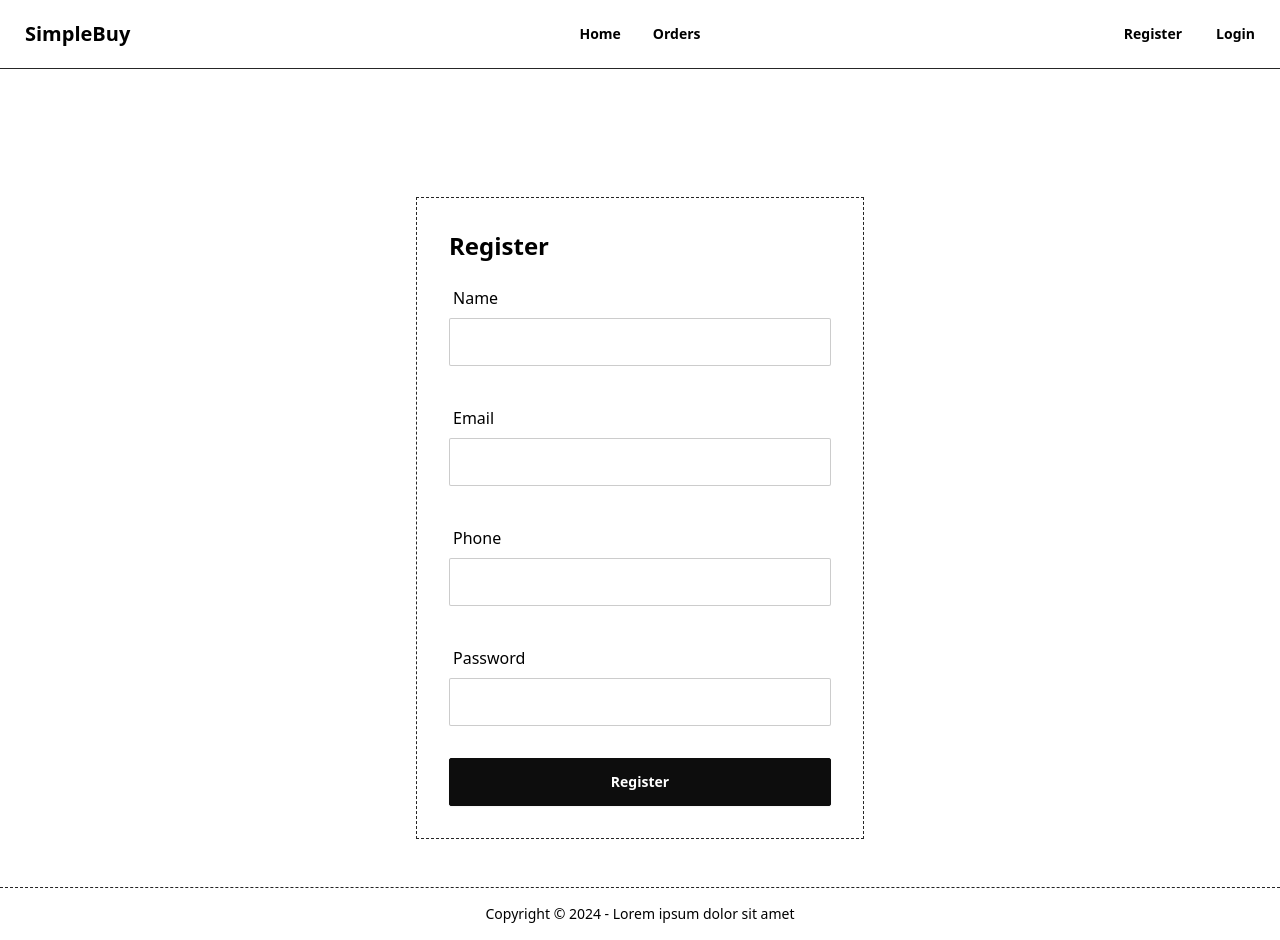
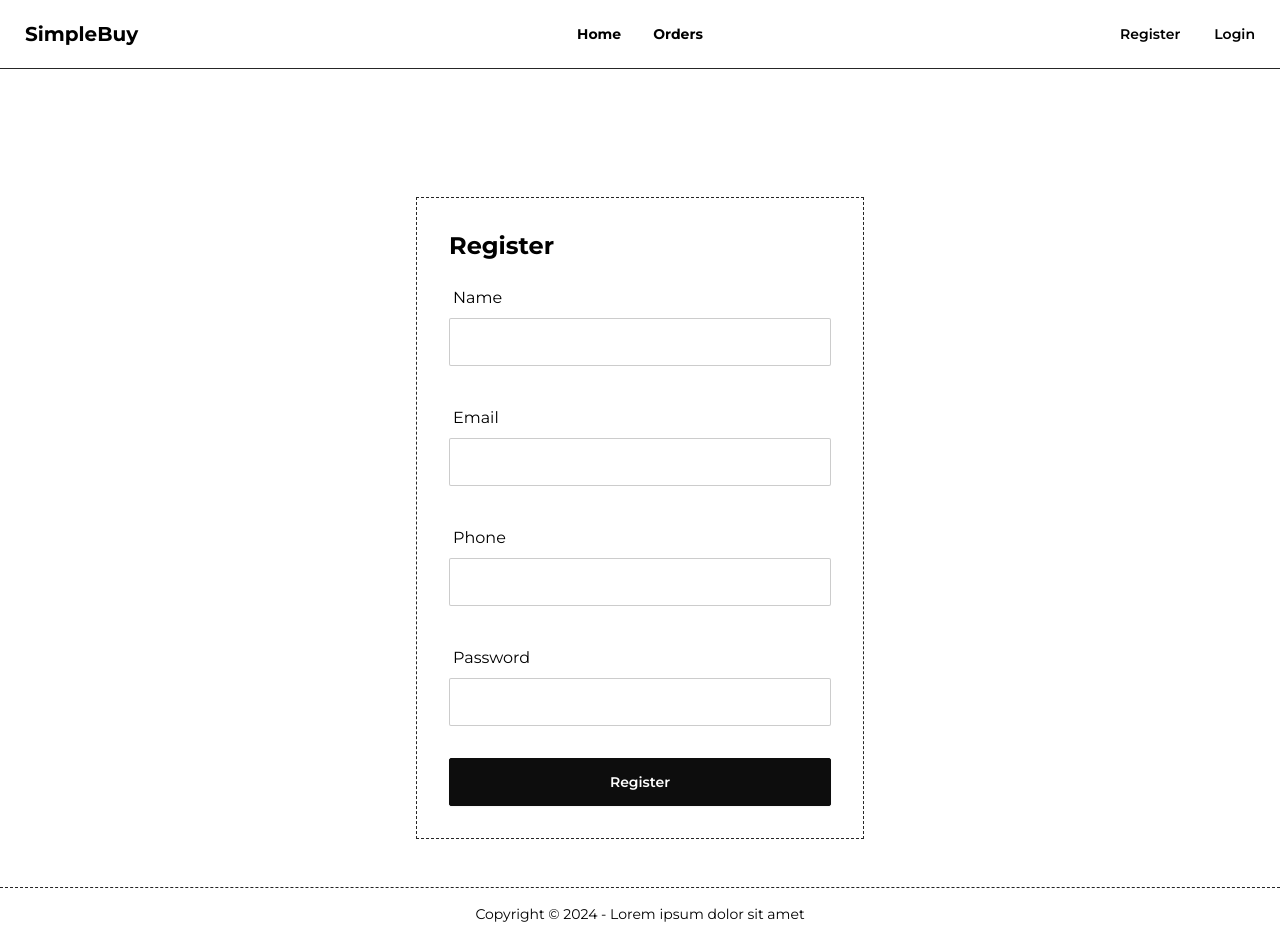
Before and after one commit to dvlpr-shivendra/next-ecommerce, a Next.js app: page /auth/register in a window 1280 px wide. Built offline with nearby package versions, Linux system fonts and the light colour scheme.

Commit message:
use montserrat

```diff
--- a/pages/_document.tsx
+++ b/pages/_document.tsx
@@ -2,7 +2,6 @@
 import { useEffect, useState } from "react";
 
 export default function Document() {
-
   useEffect(() => {
     const prefersDark = window.matchMedia(
       "(prefers-color-scheme: dark)"
@@ -14,9 +13,20 @@
   const [theme, setTheme] = useState("");
 
   return (
-    <Html lang="en" data-theme={'lofi'}>
-      <Head />
-      <body>
+    <Html lang="en" data-theme={"lofi"}>
+      <Head>
+        <link rel="preconnect" href="https://fonts.googleapis.com" />
+        <link
+          rel="preconnect"
+          href="https://fonts.gstatic.com"
+          crossOrigin=""
+        />
+        <link
+          href="https://fonts.googleapis.com/css2?family=Montserrat:ital,wght@0,100..900;1,100..900&display=swap"
+          rel="stylesheet"
+        />
+      </Head>
+      <body className="font-[Montserrat]">
         <Main />
         <NextScript />
       </body>
```
